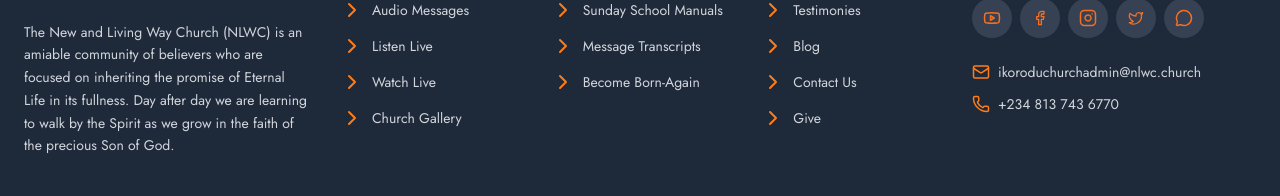
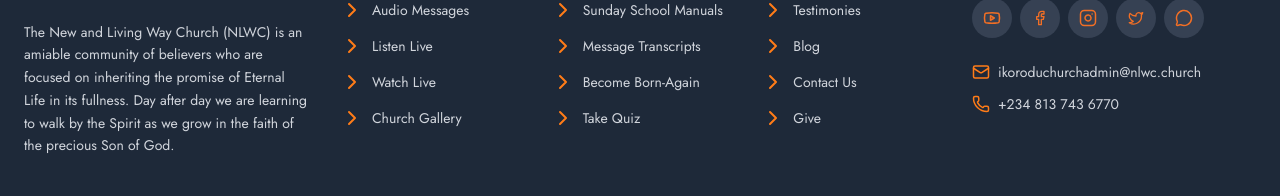
Before and after one commit to apluscodemaster/nlwc-ikd, a Next.js app: page / in a window 1280 px wide. Shown: the part 5679-5875 px from the top of the page. Built offline with nearby package versions, Linux system fonts and the light colour scheme; no server answers; the database is empty.

Commit message:
feat: add quiz to footer resource options

```diff
--- a/src/components/Footer.tsx
+++ b/src/components/Footer.tsx
@@ -40,6 +40,7 @@ const RESOURCES_LINKS = [
   { label: "Sunday School Manuals", href: "/manuals" },
   { label: "Message Transcripts", href: "/transcripts" },
   { label: "Become Born-Again", href: "/salvation" },
+  { label: "Take Quiz", href: "/sermon/quiz" },
 ];
 
 const CONNECT_LINKS = [
```
